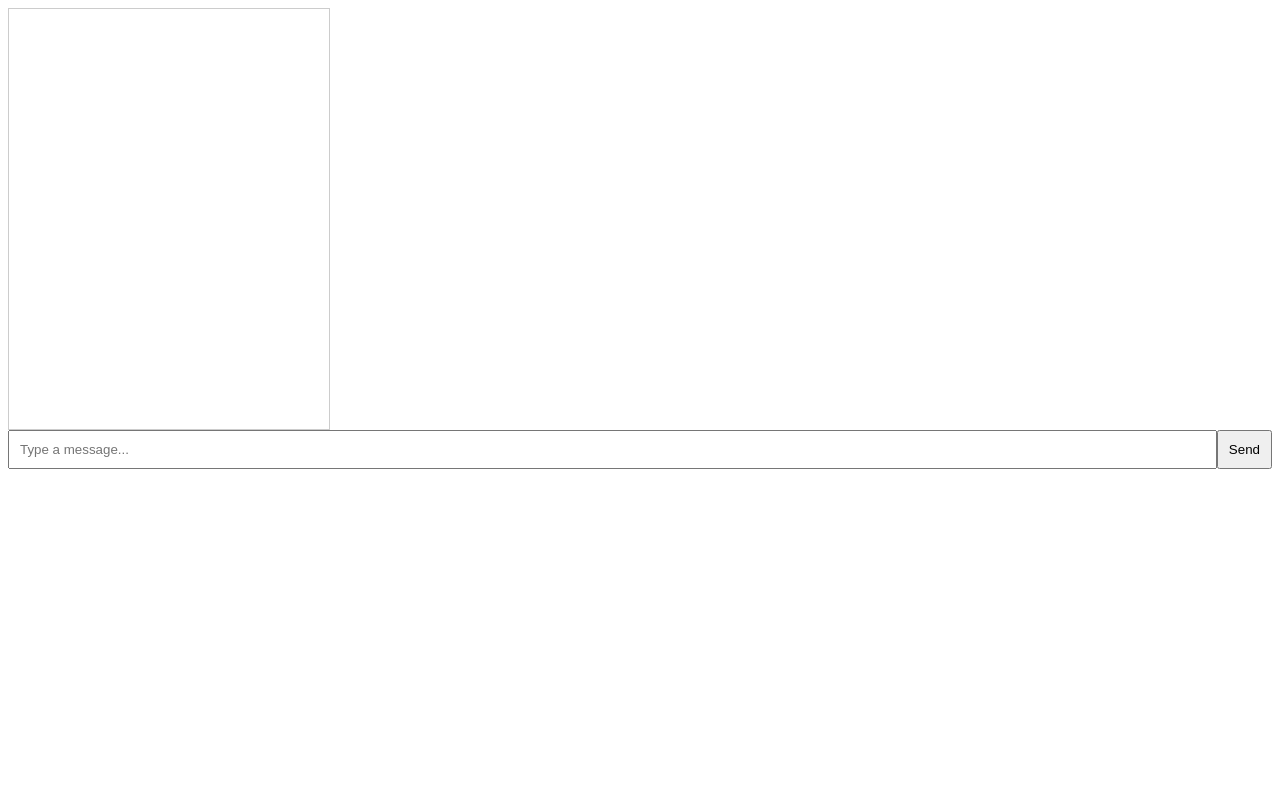
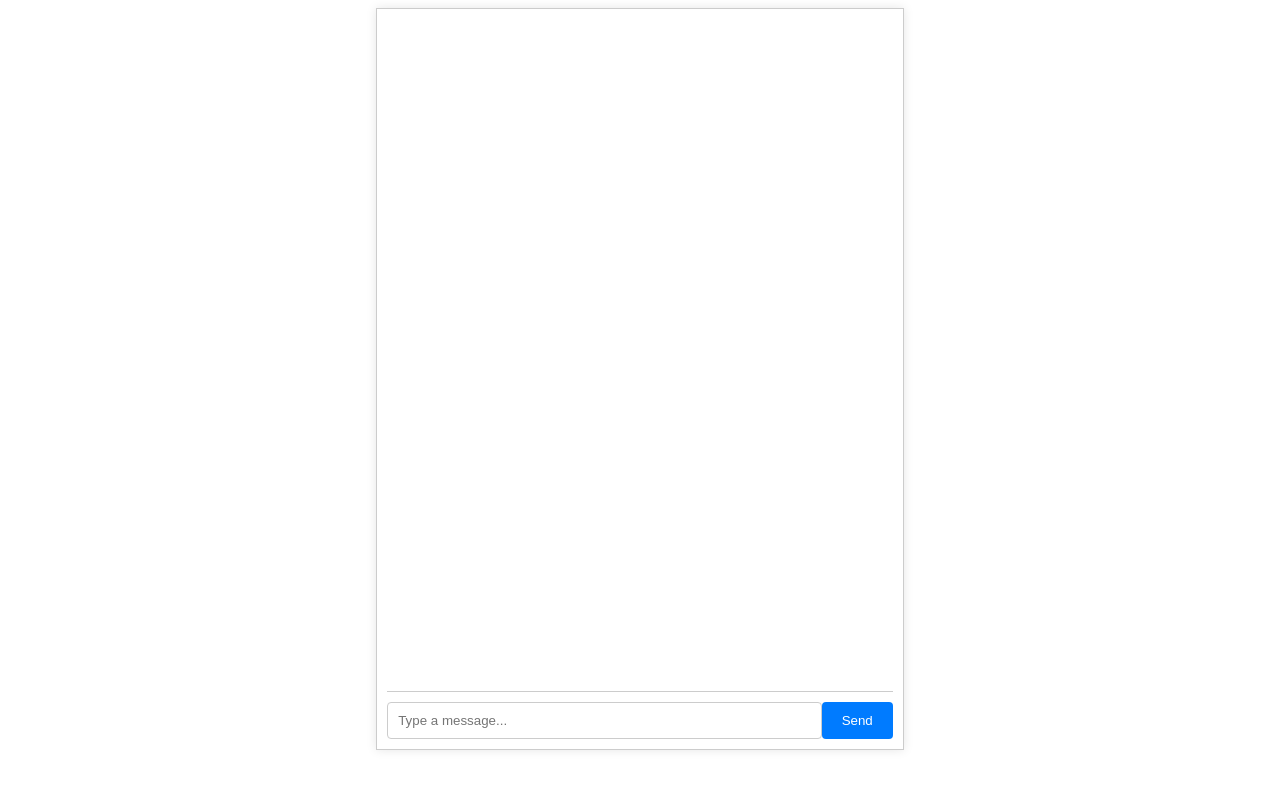
Before and after one commit to MrEGAMERZ/WEBSITE, a plain HTML site: page AI.html in a window 1280 px wide. Drawn offline with Linux system fonts and the light colour scheme.

Commit message:
Update AI.html

```diff
--- a/AI.html
+++ b/AI.html
@@ -3,28 +3,68 @@
 <head>
     <meta charset="UTF-8">
     <meta name="viewport" content="width=device-width, initial-scale=1.0">
-    <title>Simple Chatbot</title>
+    <title>Chatbot</title>
     <style>
-        body { font-family: Arial, sans-serif; }
-        #chatbox { width: 300px; height: 400px; border: 1px solid #ccc; padding: 10px; overflow-y: scroll; }
-        #chat-container { display: flex; flex-direction: column; }
-        #userinput-container { display: flex; }
-        #userinput { flex: 1; padding: 10px; }
-        #sendbtn { padding: 10px; cursor: pointer; }
-        .message { margin: 5px 0; }
-        .user { color: blue; }
-        .bot { color: green; }
+        body {
+            font-family: Arial, sans-serif;
+        }
+
+        #chat-container {
+            display: flex;
+            flex-direction: column;
+            height: 90vh;
+            width: 40%;
+            margin: auto;
+            border: 1px solid #ccc;
+            padding: 10px;
+            box-shadow: 0 0 10px rgba(0, 0, 0, 0.1);
+        }
+
+        #chat-box {
+            flex-grow: 1;
+            overflow-y: auto;
+            border-bottom: 1px solid #ccc;
+            padding-bottom: 10px;
+        }
+
+        #input-area {
+            display: flex;
+            margin-top: 10px;
+        }
+
+        #user-input {
+            flex-grow: 1;
+            padding: 10px;
+            border: 1px solid #ccc;
+            border-radius: 4px;
+        }
+
+        #send-btn {
+            padding: 10px 20px;
+            border: none;
+            background-color: #007BFF;
+            color: white;
+            border-radius: 4px;
+            cursor: pointer;
+        }
+
+        #send-btn:hover {
+            background-color: #0056b3;
+        }
+
+        .message {
+            margin-bottom: 10px;
+        }
     </style>
 </head>
 <body>
-    <div id="chatbox"></div>
     <div id="chat-container">
-        <div id="userinput-container">
-            <input type="text" id="userinput" placeholder="Type a message..." />
-            <button id="sendbtn">Send</button>
+        <div id="chat-box"></div>
+        <div id="input-area">
+            <input type="text" id="user-input" placeholder="Type a message...">
+            <button id="send-btn">Send</button>
         </div>
     </div>
-
     <script src="chatbot.js"></script>
 </body>
 </html>
```
